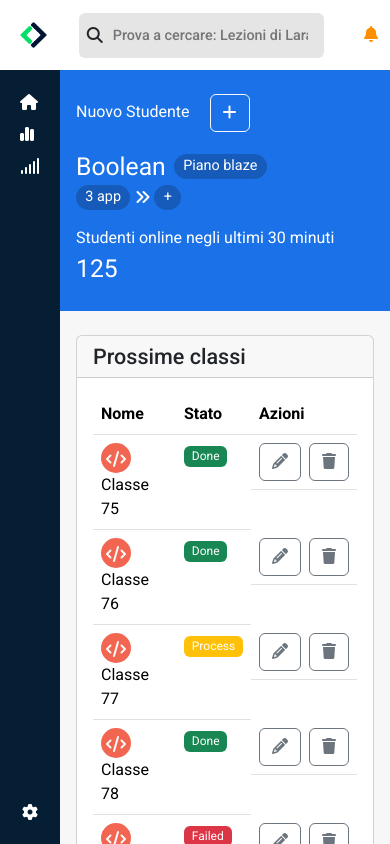
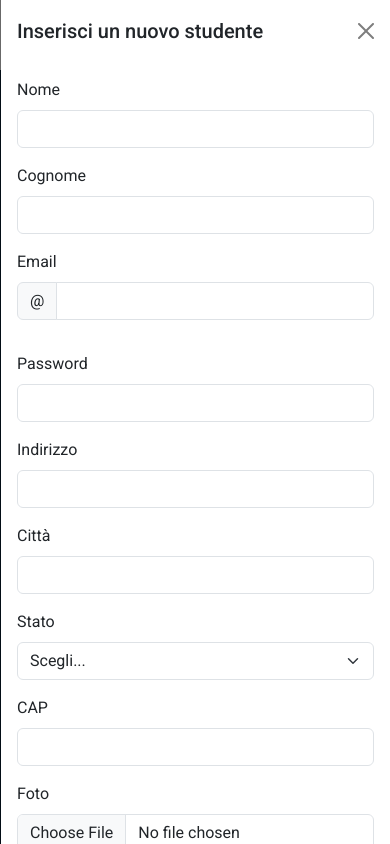
Before and after one commit to marinodilauro/html-css-bootstrap-dashboard, a plain HTML site: page index.html in a window 390 px wide. Both pictures are taken after a click on the button 229 px from the left and 113 px from the top of the page. Drawn offline with nearby package versions, Linux system fonts and the light colour scheme.

Commit message:
Add responsive offcanvas on new student button

```diff
--- a/assets/css/style.css
+++ b/assets/css/style.css
@@ -11,6 +11,7 @@
   --db-search_bar: rgba(229, 229, 229, 1);
   --db-bell: rgba(255, 143, 0, 1);
   --db-table_icon_bg: rgba(242, 101, 81, 1);
+  --db-sidebar_link_hover_bg: rgba(185, 185, 185, 0.5);
 }
 
 ._bg_primary {
@@ -174,6 +175,14 @@ ul {
     }
   }
 
+  ._sidebar {
+
+    a:hover {
+      background-color: var(--db-sidebar_link_hover_bg);
+      border-radius: 4px;
+    }
+  }
+
   ._dashboard {
     flex-grow: 1;
     height: 100%;
@@ -186,6 +195,17 @@ ul {
 
       ._add_new_student {
         min-width: 180px;
+      }
+
+      .offcanvas {
+
+        @media screen and (max-width:991px) {
+          width: 100%;
+        }
+
+        @media screen and (min-width:992px) {
+          width: 50%;
+        }
       }
 
       ._plan {
@@ -213,7 +233,6 @@ ul {
         }
       }
     }
-
   }
 }
 
--- a/index.html
+++ b/index.html
@@ -66,18 +66,33 @@
     <!-- Sidebar -->
 
     <div class="_sidebar _bg_primary d-flex flex-column justify-content-between align-items-center p-2">
-      <ul class="ps-0 m-0 py-3">
-        <li class="pb-3"><a class="d-flex align-items-baseline gap-3 px-3" href="#"><i
-              class="fa-solid fa-house"></i><span class="d-none d-lg-inline">Home</span></a></li>
-        <li class="pb-3"><a class="d-flex align-items-baseline gap-3 px-3" href="#"><i
-              class="fa-solid fa-chart-simple pe-1"></i><span class="d-none d-lg-inline">Stats</span></a>
+
+      <ul class="m-0 py-3 px-4">
+        <li class="pb-3">
+          <a class="d-flex align-items-baseline gap-3 p-2" href="#">
+            <i class="fa-solid fa-house"></i>
+            <span class="d-none d-lg-inline">Home</span>
+          </a>
         </li>
-        <li class="pb-3"><a class="d-flex align-items-baseline gap-3 px-3" href="#"><i
-              class="fa-solid fa-signal"></i><span class="d-none d-lg-inline">Signals</span></a>
+        <li class="pb-3">
+          <a class="d-flex align-items-baseline gap-3 p-2" href="#">
+            <i class="fa-solid fa-chart-simple pe-1">
+
+            </i><span class="d-none d-lg-inline">Stats</span>
+          </a>
+        </li>
+        <li class="pb-3">
+          <a class="d-flex align-items-baseline gap-3 p-2" href="#">
+            <i class="fa-solid fa-signal"></i>
+            <span class="d-none d-lg-inline">Signals</span></a>
         </li>
       </ul>
-      <a class="d-flex align-items-baseline gap-3 p-3" href="#"><i class="fa-solid fa-gear"></i><span
-          class="d-none d-lg-inline">Admin</span></a>
+
+      <a class="d-flex align-items-baseline gap-3 mb-3 p-2" href="#">
+        <i class="fa-solid fa-gear"></i>
+        <span class="d-none d-lg-inline">Admin</span>
+      </a>
+
     </div>
 
     <!-- Dashboard -->
@@ -90,9 +105,125 @@
 
         <div class="_add_new_student pb-3 flex-grow-1 order-last text-lg-center">
           <span>Nuovo Studente</span>
-          <button type="button" class="btn btn-outline-light ms-3">
+
+          <button type="button" class="btn btn-outline-light ms-3" data-bs-toggle="offcanvas" href="#add_new_student"
+            role="button" aria-controls="add_new_student">
             <i class="fa-solid fa-plus"></i>
           </button>
+
+          <div class="offcanvas offcanvas-end" tabindex="-1" id="add_new_student"
+            aria-labelledby="add_new_studentLabel">
+
+            <div class="offcanvas-header">
+              <h5 class="offcanvas-title" id="add_new_studentLabel">Inserisci un nuovo studente</h5>
+              <button type="button" class="btn-close" data-bs-dismiss="offcanvas" aria-label="Close"></button>
+            </div>
+
+            <div class="offcanvas-body">
+
+              <form class="row g-3">
+                <div class="col-md-6">
+                  <label for="inputName" class="form-label">Nome</label>
+                  <input type="text" class="form-control" id="inputName" />
+                </div>
+
+                <div class="col-md-6">
+                  <label for="inputSurname" class="form-label">Cognome</label>
+                  <input type="text" class="form-control" id="inputSurname" />
+                </div>
+
+                <div class="col-md-6">
+                  <label for="inputEmail4" class="form-label">Email</label>
+
+                  <div class="input-group mb-3">
+                    <span class="input-group-text" id="basic-addon1">@</span>
+                    <input type="email" class="form-control" placeholder="" aria-label="email"
+                      aria-describedby="basic-addon1" />
+                  </div>
+                </div>
+
+                <div class="col-md-6">
+                  <label for="inputPassword" class="form-label">Password</label>
+                  <input type="password" class="form-control" id="inputPassword" />
+                </div>
+
+                <div class="col-12">
+                  <label for="inputAddress" class="form-label">Indirizzo</label>
+                  <input type="text" class="form-control" id="inputAddress" placeholder="" />
+                </div>
+
+                <div class="col-md-6">
+                  <label for="inputCity" class="form-label">Citt&agrave;</label>
+                  <input type="text" class="form-control" id="inputCity" />
+                </div>
+
+                <div class="col-md-4">
+                  <label for="inputState" class="form-label">Stato</label>
+                  <select id="inputState" class="form-select">
+                    <option selected="">Scegli...</option>
+                    <option value="1">Austria</option>
+                    <option value="2">Belgio</option>
+                    <option value="3">Bulgaria</option>
+                    <option value="4">Cipro</option>
+                    <option value="5">Croazia</option>
+                    <option value="6">Danimarca</option>
+                    <option value="7">Estonia</option>
+                    <option value="8">Finlandia</option>
+                    <option value="9">Francia</option>
+                    <option value="10">Germania</option>
+                    <option value="11">Grecia</option>
+                    <option value="12">Irlanda</option>
+                    <option value="13">Italia</option>
+                    <option value="14">Lettonia</option>
+                    <option value="15">Lituania</option>
+                    <option value="16">Lussemburgo</option>
+                    <option value="17">Malta</option>
+                    <option value="18">Paesi Bassi</option>
+                    <option value="19">Polonia</option>
+                    <option value="20">Portogallo</option>
+                    <option value="21">Regno Unito</option>
+                    <option value="22">Repubblica Ceca</option>
+                    <option value="23">Romania</option>
+                    <option value="24">Slovacchia</option>
+                    <option value="25">Spagna</option>
+                    <option value="26">Svezia</option>
+                    <option value="27">Svizzera</option>
+                    <option value="28">Ungheria</option>
+                  </select>
+                </div>
+
+                <div class="col-md-2">
+                  <label for="inputZip" class="form-label">CAP</label>
+                  <input type="text" class="form-control" id="inputZip" />
+                </div>
+
+                <div class="col-12">
+                  <label for="inputEmail4" class="form-label">Foto</label>
+                  <div class="input-group mb-3">
+                    <input type="file" class="form-control" id="inputGroupFile02" />
+                  </div>
+                </div>
+
+                <div class="col-12">
+                  <div class="form-check">
+                    <input class="form-check-input" type="checkbox" id="gridCheck" />
+                    <label class="form-check-label" for="gridCheck">
+                      Seleziona per proseguire
+                    </label>
+                  </div>
+                </div>
+
+                <div class="col-12">
+                  <button type="submit" class="btn btn-primary">Salva</button>
+                  <button type="reset" class="btn btn-warning">Svuota</button>
+                </div>
+
+              </form>
+
+            </div>
+
+          </div>
+
         </div>
 
         <div class="_plan order-first flex-fill pb-3">
```
